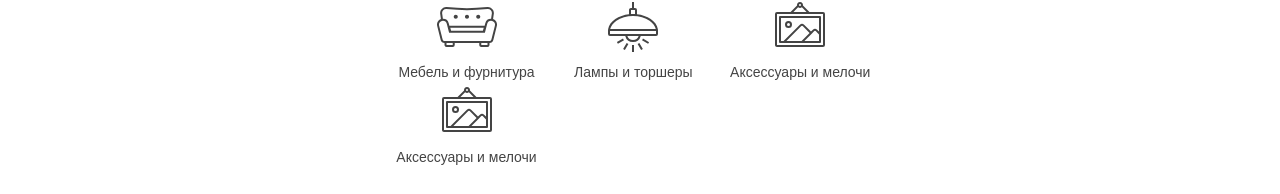
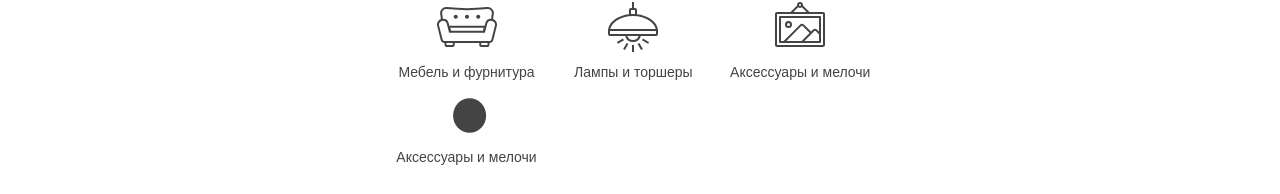
Before and after one commit to chaekssokom7-8/chaekssokom7-8.github.io, a plain HTML site: page index.html in a window 1280 px wide. Shown: the part 340-534 px from the top of the page. Drawn offline with Linux system fonts and the light colour scheme.

Commit message:
Update style.css

```diff
--- a/style.css
+++ b/style.css
@@ -84,7 +84,7 @@ h2 {
 }
 .feature-Q {
   padding-top: 65px;
-  background-image: url("img/accessories.svg");
+  background-image: url("img/Q.svg");
 }
 .advantages {
   width: 510px;
```
